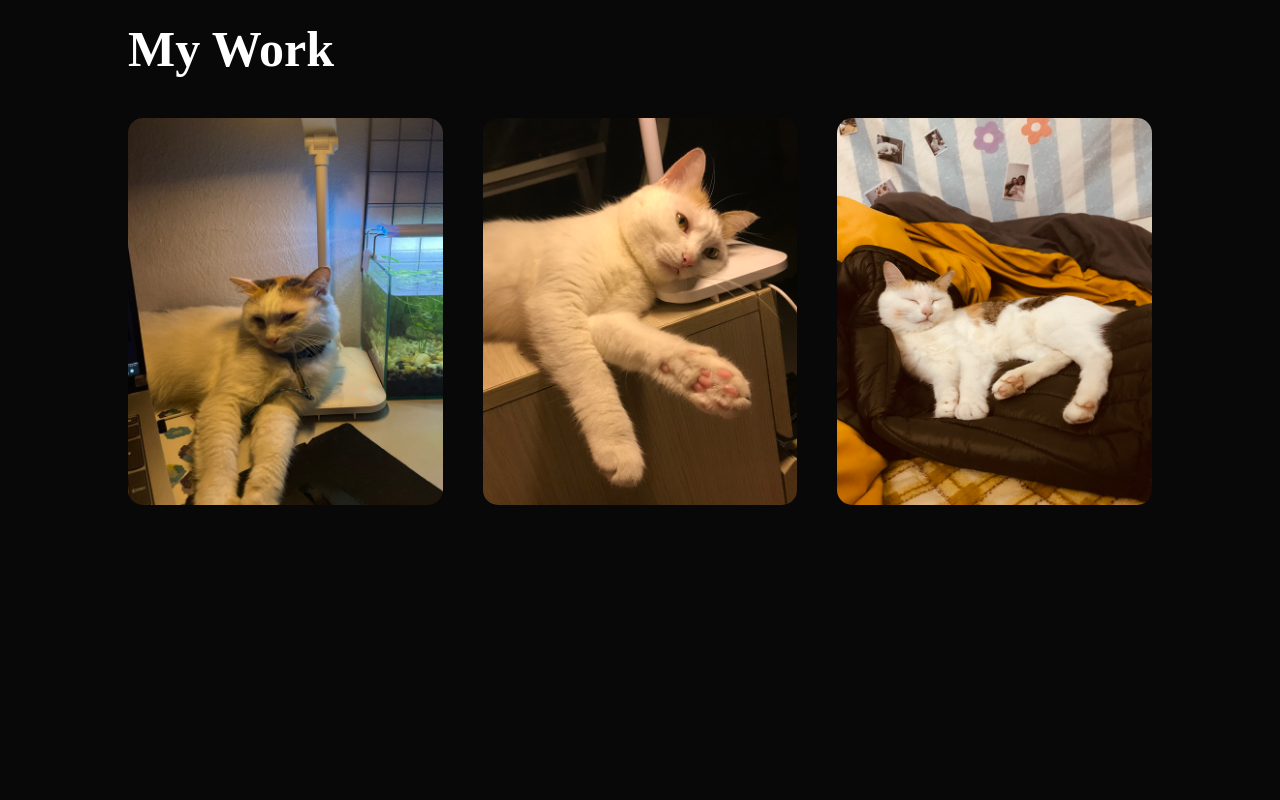
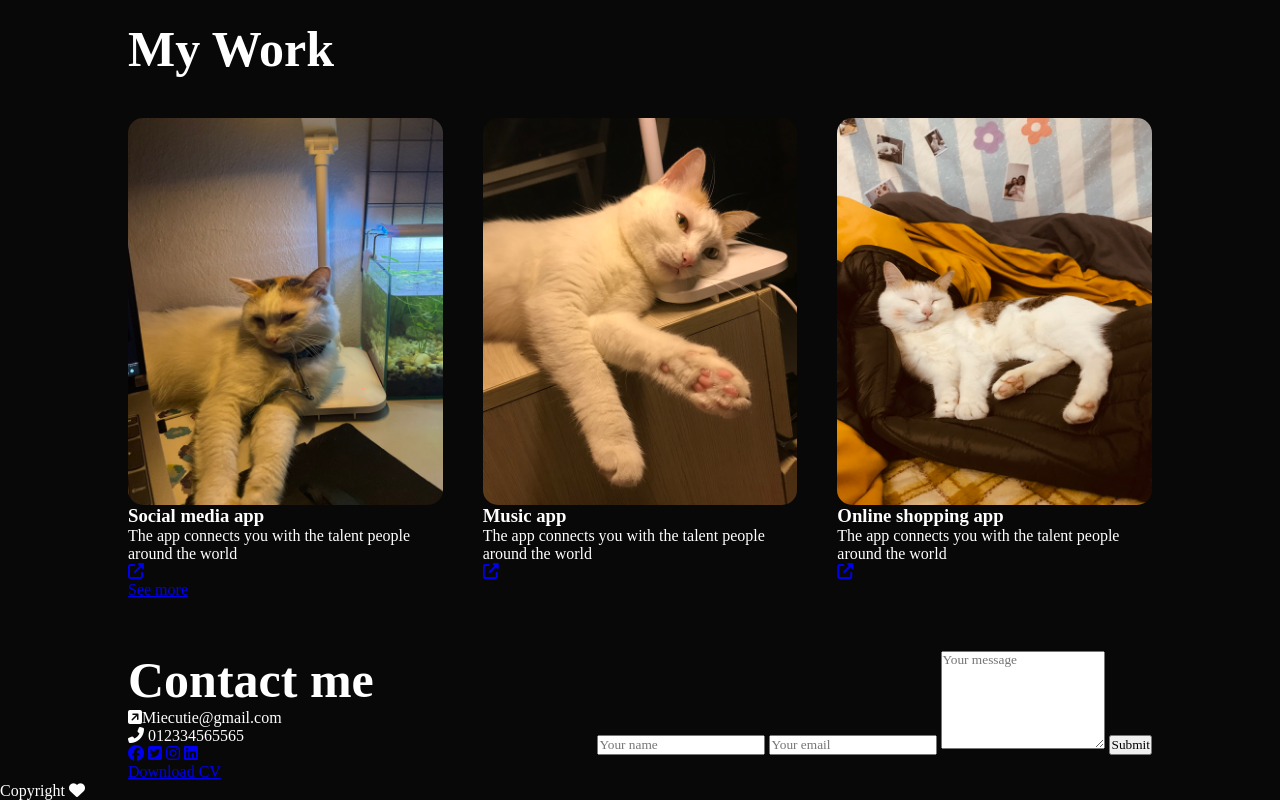
Before and after one commit to lusterblk/MieTheCutieCat, a plain HTML site: page index.html in a window 1280 px wide. Shown: the part 1689-2489 px from the top of the page. Before the commit the page ends 2245 px from the top, so only its background shows below. Drawn offline with Linux system fonts and the light colour scheme.

Commit message:
update index.html

```diff
--- a/index.html
+++ b/index.html
@@ -98,14 +98,63 @@
             <div class="work-list">
                 <div class="work">
                     <img src="images/work1.png">
+                    <div class="layer">
+                        <h3>Social media app</h3>
+                        <p>The app connects you with the talent people around the world</p>
+                        <a href="#"><i class="fa-solid fa-up-right-from-square"></i></a>
+                    </div>
                 </div>
                 <div class="work">
                     <img src="images/work2.png">
+                    <div class="layer">
+                        <h3>Music app</h3>
+                        <p>The app connects you with the talent people around the world</p>
+                        <a href="#"><i class="fa-solid fa-up-right-from-square"></i></a>
+                    </div>
                 </div>
                 <div class="work">
                     <img src="images/work3.png">
+                    <div class="layer">
+                        <h3>Online shopping app</h3>
+                        <p>The app connects you with the talent people around the world</p>
+                        <a href="#"><i class="fa-solid fa-up-right-from-square"></i></a>
+                    </div>
                 </div>
             </div>
+            <a href="#" class="btn">See more</a>
+        </div>
+    </div>
+
+    <!--------------------contact--------------->
+
+    <div id="contact">
+        <div class="container">
+            <div class="row">
+                <div class="contact-left">
+                    <h1 class="sub-title">Contact me</h1>
+                    <p><i class="fa-solid fa-square-arrow-up-right"></i>Miecutie@gmail.com</p>
+                    <p><i class="fa-solid fa-phone-flip"></i> 012334565565</p>
+                    <div class="social-icons">
+                        <a href="#"><i class="fa-brands fa-facebook"></i></a>
+                        <a href="#"><i class="fa-brands fa-twitter-square"></i></a>
+                        <a href="#"><i class="fa-brands fa-instagram"></i></a>
+                        <a href="#"><i class="fa-brands fa-linkedin"></i></a>
+                    </div>
+                    <a href="images/CV.pdf" download class="btn btn2">Download CV</a>
+                </div>
+                <div class="contact-right">
+                    <form>
+                        <input type="text" name="Name" placeholder="Your name" required>
+                        <input type="email" name="email" placeholder="Your email" required>
+                        <textarea name="Message" rows="6" placeholder="Your message"></textarea>
+                        <button type="submit" class="btn btn2">Submit</button>
+                    </form>
+                </div>
+                </div>
+            </div>
+        </div>
+        <div class="copyright">
+            <p>Copyright <i class="fa-solid fa-heart"></i></p>
         </div>
     </div>
 
```
